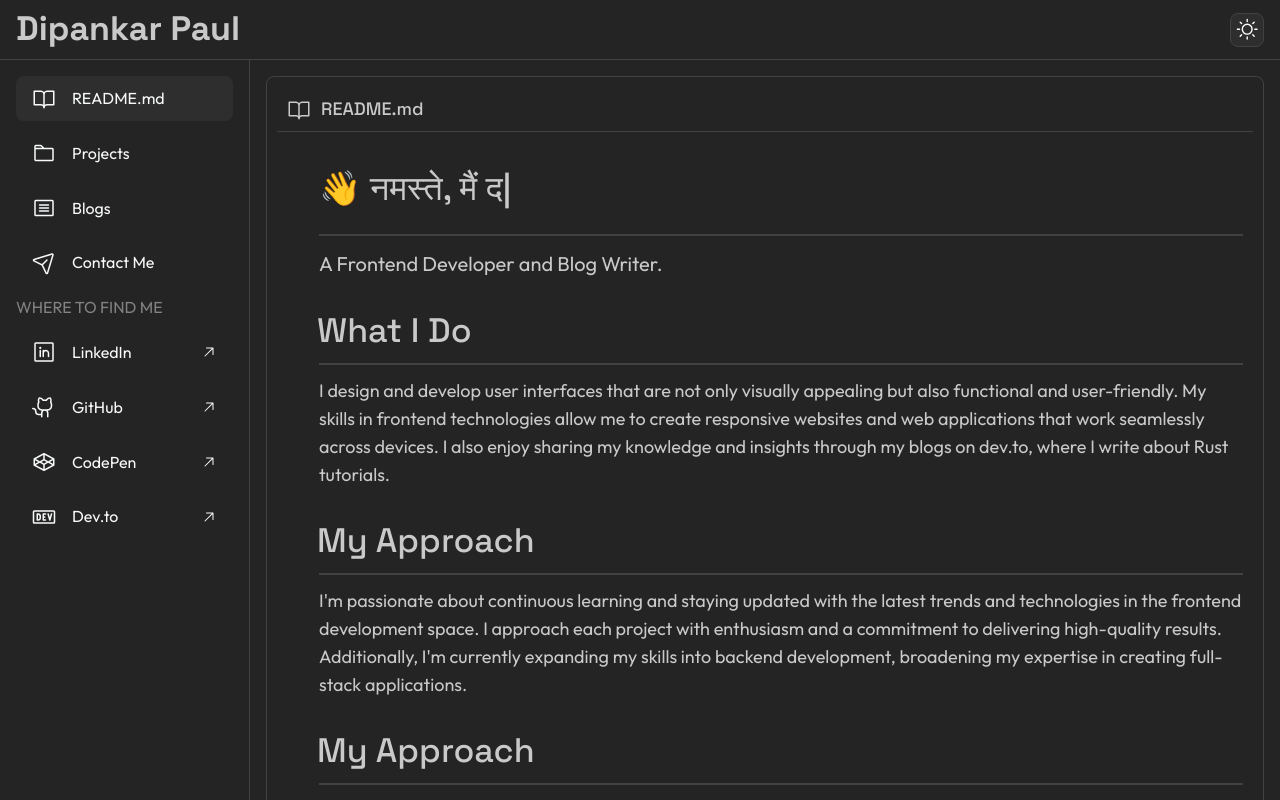
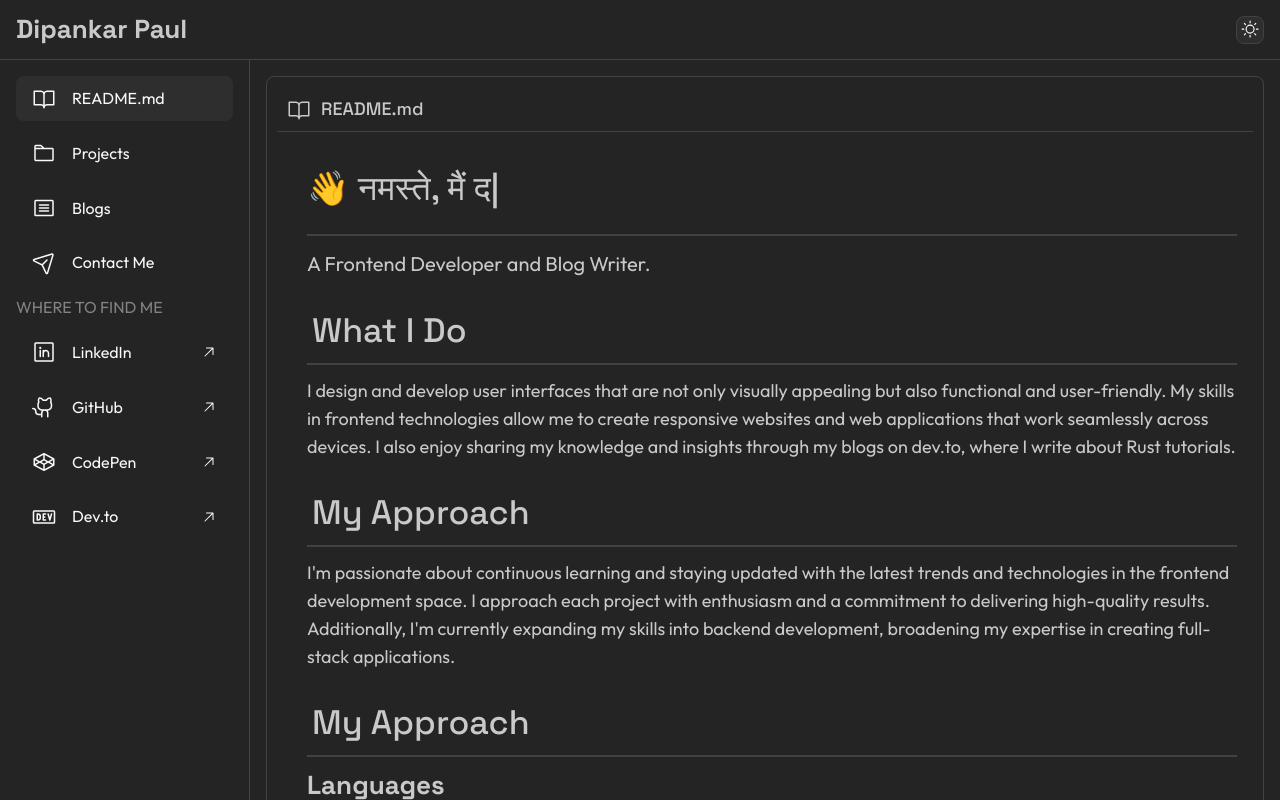
Before and after one commit to iamdipankarpaul/Dipankar-Paul-Portfolio-Website, a React (Vite) app: page / in a window 1280 px wide. Shown: the top 800 px of the page. Built offline with nearby package versions, Linux system fonts and the light colour scheme.

Commit message:
minor changes

```diff
--- a/src/components/SectionTitle.jsx
+++ b/src/components/SectionTitle.jsx
@@ -8,7 +8,7 @@ const SectionTitle = ({ text }) => {
 
   return (
     <Box>
-      <Flex align="center" ref={ref} gap="10px">
+      <Flex align="center" ref={ref} gap="5px">
         {!isMobile && <Hash size={20} style={{ opacity: hovered ? 1 : 0 }} />}
         <Title fw={500} fz={{ base: "h2", sm: "h1" }} py={"xs"}>
           {text}
--- a/src/layout/AppHeader.jsx
+++ b/src/layout/AppHeader.jsx
@@ -19,14 +19,13 @@ const AppHeader = ({ opened, toggleNavbar }) => {
 
   return (
     <Group h="100%" px="md" justify="space-between">
-      <Title fz={{ base: "h2", sm: "h1" }} fw="700">
+      <Title fz="h2" fw="700">
         Dipankar Paul
       </Title>
       <Group>
         <Tooltip label="Toggle theme" position="bottom-end">
           <ActionIcon
             variant="default"
-            size='lg'
             onClick={() =>
               setColorScheme(computedColorScheme === "light" ? "dark" : "light")
             }
--- a/src/pages/readme/ReadmePage.jsx
+++ b/src/pages/readme/ReadmePage.jsx
@@ -17,12 +17,16 @@ const ReadmePage = () => {
     <Box className={classes.wrapper}>
       <Topbar label="README.md" icon={<BookOpen size={24} />} />
       {/* body */}
-      <Box py={{ base: "sm", sm: "md", md: "lg", lg: "xl" }} px="xs">
+      <Box
+        py={{ base: "sm", sm: "md", md: "lg", lg: "xl" }}
+        pl="xs"
+        pr={{ base: "xs", sm: "md" }}
+      >
         <section aria-label="Readme header section">
-          <Box pl={{ base: 0, sm: "xl" }}>
+          <Box pl={{ base: 0, sm: "lg" }}>
             <NameAnimation />
           </Box>
-          <Box pl={{ base: 0, sm: "xl" }}>
+          <Box pl={{ base: 0, sm: "lg" }}>
             <Divider mb="sm" size="sm" />
             <Text fz="xl">A Frontend Developer and Blog Writer.</Text>
           </Box>
--- a/src/pages/readme/ReadmeSection.jsx
+++ b/src/pages/readme/ReadmeSection.jsx
@@ -7,7 +7,7 @@ const ReadmeSection = ({ titleText, bodyContent, skillList }) => {
     <section aria-label={`${titleText} section`} style={{ marginTop: "20px" }}>
       <Box>
         <SectionTitle text={titleText} />
-        <Box pl={{ base: 0, sm: "xl" }}>
+        <Box pl={{ base: 0, sm: "lg" }}>
           <Divider size="sm" mb="sm" />
           {bodyContent && <Text fz="lg">{bodyContent}</Text>}
           {skillList && <SkillListSection skillList={skillList} />}
```
